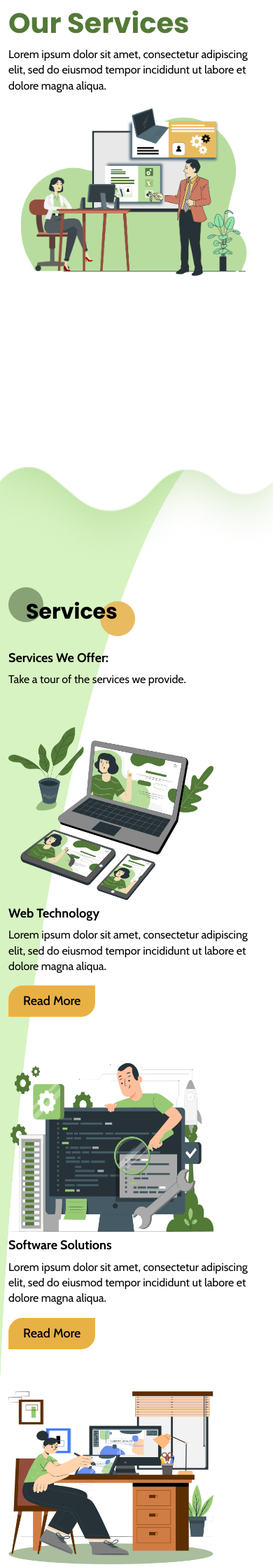
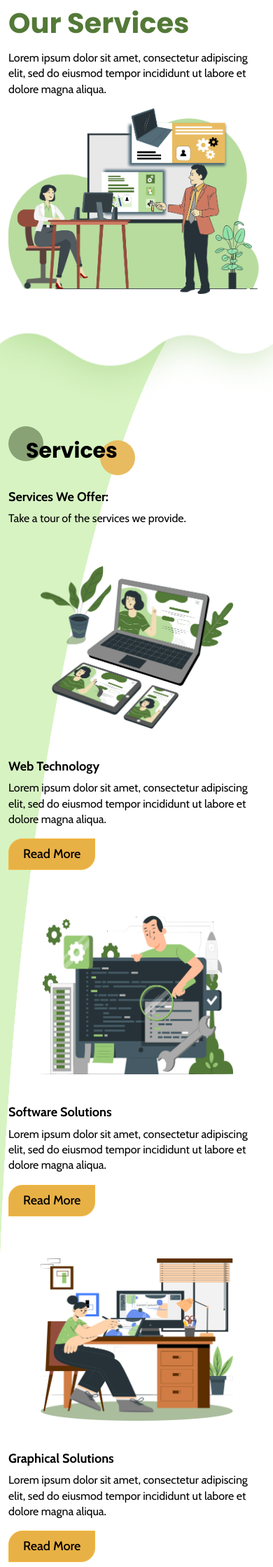
Before and after one commit to TakeTech-Devs/TTD-PHP, a PHP site: page /services.php in a window 390 px wide; the page is wider, and only the part inside the window is pictured. Shown: the part 81-2320 px from the top of that part at 70% size. Run offline with PHP 8.4, Linux system fonts and the light colour scheme; some libraries are stand-ins or nearby versions.

Commit message:
changes in css

```diff
--- a/services.php
+++ b/services.php
@@ -8,7 +8,7 @@
     <link rel="stylesheet" href="https://cdn.jsdelivr.net/npm/bootstrap@5.3.0/dist/css/bootstrap.min.css">
     <link rel="stylesheet" href="style.css">
     <link rel="stylesheet" href="./styles/services.css">
-    <link rel="stylesheet" href="./styles/index.css">
+    <!-- <link rel="stylesheet" href="./styles/index.css"> -->
     <link rel="stylesheet" href="https://cdnjs.cloudflare.com/ajax/libs/slick-carousel/1.9.0/slick.css">
     <link rel="stylesheet" href="https://cdnjs.cloudflare.com/ajax/libs/slick-carousel/1.9.0/slick-theme.min.css">
 
@@ -60,13 +60,13 @@
                             </div>
                         </div>
                         <div class="row service-content-header">
-                            <div class="d-flex gap-2 align-items-center service-content-main gap-top">
-                                <div class="col-sm-5">
+                            <div class="d-flex gap-2 align-items-center justify-content-center service-content-main gap-top">
+                                <div class="col-sm-6">
                                     <div class="service-content-image">
                                         <img src="./assets/images/Web Solutions.png" alt="">
                                     </div>
                                 </div>
-                                <div class="col-sm-7">
+                                <div class="col-sm-6">
                                     <div class="service-content-section">
                                         <h5>Web Technology</h5>
                                         <p>Lorem ipsum dolor sit amet, consectetur adipiscing elit, sed do eiusmod
@@ -77,8 +77,8 @@
                                 </div>
                             </div>
                             <div
-                                class="d-flex gap-2 flex-column-reverse flex-sm-row align-items-center service-content-main">
-                                <div class="col-sm-7">
+                                class="d-flex gap-2 flex-column-reverse flex-sm-row align-items-center justify-content-center service-content-main">
+                                <div class="col-sm-6">
                                     <div class="service-content-section">
                                         <h5>Software Solutions</h5>
                                         <p>Lorem ipsum dolor sit amet, consectetur adipiscing elit, sed do eiusmod
@@ -87,13 +87,13 @@
                                         <button class="secondary-button">Read More</button>
                                     </div>
                                 </div>
-                                <div class="col-sm-5">
+                                <div class="col-sm-6">
                                     <div class="service-content-image">
                                         <img src="./assets/images/Software Solutions.png" alt="">
                                     </div>
                                 </div>
                             </div>
-                            <div class="d-flex gap-2 align-items-center service-content-main">
+                            <div class="d-flex gap-2 align-items-center justify-content-center service-content-main">
                                 <div class="col-sm-6">
                                     <div class="service-content-image">
                                         <img src="./assets/images/Graphics Solutions.png" alt="">
@@ -110,7 +110,7 @@
                                 </div>
                             </div>
                             <div
-                                class="d-flex gap-2 align-items-center service-content-main flex-column-reverse flex-sm-row">
+                                class="d-flex gap-2 align-items-center justify-content-center service-content-main flex-column-reverse flex-sm-row">
                                 <div class="col-sm-6">
                                     <div class="service-content-section">
                                         <h5>Mobile App Solutions</h5>
@@ -127,7 +127,7 @@
                                     </div>
                                 </div>
                             </div>
-                            <div class="d-flex gap-2 align-items-center service-content-main">
+                            <div class="d-flex gap-2 align-items-center justify-content-center service-content-main">
                                 <div class="col-sm-6">
                                     <div class="service-content-image">
                                         <img src="./assets/images/Marketing Solutions.png" alt="">
@@ -145,7 +145,7 @@
                                 </div>
                             </div>
                             <div
-                                class="d-flex gap-2 align-items-center service-content-main flex-column-reverse flex-sm-row">
+                                class="d-flex gap-2 align-items-center justify-content-center service-content-main flex-column-reverse flex-sm-row">
                                 <div class="col-sm-6">
                                     <div class="service-content-section">
                                         <h5>AI Solutions</h5>
--- a/style.css
+++ b/style.css
@@ -107,7 +107,7 @@ img, svg {height:100%; width:100%;}
 
 
 @media screen and (max-width: 768px) {
-h1 {font-size:40px; margin-block-end:10px;}
+h1 {font-size:40px; margin-block-end:15px;}
 h2 {font-size:30px; padding-block:20px; padding-inline:25px; margin-block-end:20px;}
 h2::after {height:50px; width:50px;}
 h2::before {height:50px; width:50px;}
--- a/styles/blog.css
+++ b/styles/blog.css
@@ -38,8 +38,8 @@
 }
 
 @media screen and (max-width: 768px) {
-.blog-like-card-image {width:100%; height:100%;}
-.blog-like-card {height:100%; width:100%;}
+/* .blog-like-card-image {width:100%; height:100%;} */
+.blog-like-card {height:500px; width: 320px;}
 .blog-like-content {height:auto; padding:15px;}
 .blog-like-content h5 {font-size:18px; line-height:30px;}
 .blog-like-text h6 {font-size:25px;}
@@ -47,6 +47,6 @@
 
 @media screen and (max-width: 575px) {
 .blog-like-card {height:545px;}
-.blog-like-content {height:200px; padding:10px;}
+.blog-like-content {height:235px; padding:10px;}
 .blog-like-card-image {height:auto;}
 }
--- a/styles/index.css
+++ b/styles/index.css
@@ -81,17 +81,19 @@
 @media screen and (max-width: 768px) {
 .banner-text {padding-inline-end:20px;}
 .banner-image {flex-direction:column;}
+.global-banner{height: 750px;}
 }
 
 @media screen and (max-width: 575px) {
 .banner-text {padding-inline-end:10px;}
-.banner-image {padding-block-start:5px;}
-.banner-image img {width:90%;}
+.banner-image {padding-block-start:40px;}
+/* .banner-image img {width:90%;} */
+.global-banner{height: 1125px;}
 }
 
 @media screen and (max-width: 768px) {
-.about-text {padding-inline-end:10px; padding-top:150px;}
-.about-image {padding-top:150px;}
+.about-text {padding-inline-end:10px;}
+/* .about-image {padding-top:150px;} */
 .about-text h6 {font-size:24px;}
 .about-right {width:100%;}
 .about-section {flex-direction:column; height:auto; padding:20px;}
@@ -125,25 +127,25 @@
 }
 
 @media screen and (max-width: 768px) {
-.blog-card {height:600px;}
+.blog-card {height:475px;}
 .blog-content {height:200px; padding:15px;}
 .blog-content h5 {font-size:18px; line-height:30px;}
 }
 
 @media screen and (max-width: 575px) {
-.blog-card {height:500px; width:100%;}
+.blog-card {height:425px;}
 .blog-content {height:190px; padding:10px;}
 }
 
 @media screen and (max-width: 768px) {
 .contender-container {padding:15px;}
 .contender-card, .contender-card-text {text-align:center;}
-.contender-card img {width:160px; height:230px; margin:0;}
+.contender-card img {width:200px; height:200px; margin:0;}
 .contenders-button {margin-top:30px;}
 }
 
 @media screen and (max-width: 575px) {
-.contender-card img {width:140px; height:200px;}
+.contender-card img {width:150px; height:150px;}
 .contender-card {flex-direction:column; padding:10px; width:100% !important; justify-content:center; align-items:center; text-align:center;}
 .contender-card-text {padding:10px; width:100% !important;}
 .contenders-button {margin-top:20px;}
--- a/styles/services.css
+++ b/styles/services.css
@@ -16,6 +16,7 @@
 .service-right-grid {display:flex; flex-wrap:wrap; justify-content:center;}
 .service-right-content p{background-color:#B8DC9E; width:350px; height:110px; padding-top:60px; box-shadow:-15px 10px 20px 0px #52793740; text-align:center; padding-bottom:50px;margin-top: -50px;}
 /* Service Choose Css */
+.service-choose-image{height:100%; max-height:100%; width:100%; display:flex; justify-content:end; align-items:center;}
 .service-choose-image img {object-fit:contain;}
 
 .feedback-text{width: 900px;}
@@ -33,24 +34,25 @@
 
 @media screen and (max-width: 768px) {
 .service-content-section {width:320px;}
-.service-content-image {width:320px;}
+.service-content-image {width:275px;}
 }
 
 @media screen and (max-width: 575px) {
 .service-content-main {flex-wrap:wrap;}
 .service-content-section {width:100%}
-.service-content-image {width:80%;}
+.service-content-image {padding-block-end: 35px;}
 .service-content-header {gap:30px;}
 }
 
 @media screen and (max-width: 768px) {
 .service-right-content-image {width:75px; height:75px; top:-50px;}
-.service-right-content {width:190px;}
+.service-right-content p{width:200px;}
 }
 
 @media screen and (max-width: 575px) {
 .service-right-grid {padding-top:70px;}
 .service-right-content {width:310px;}
+.feedback-text{width: 350px;}
 }
 
 @media screen and (max-width: 768px) {
```
Also changed, not shown: index.php (+7 -3 lines), styles/contact-us.css (+6 -2 lines).
